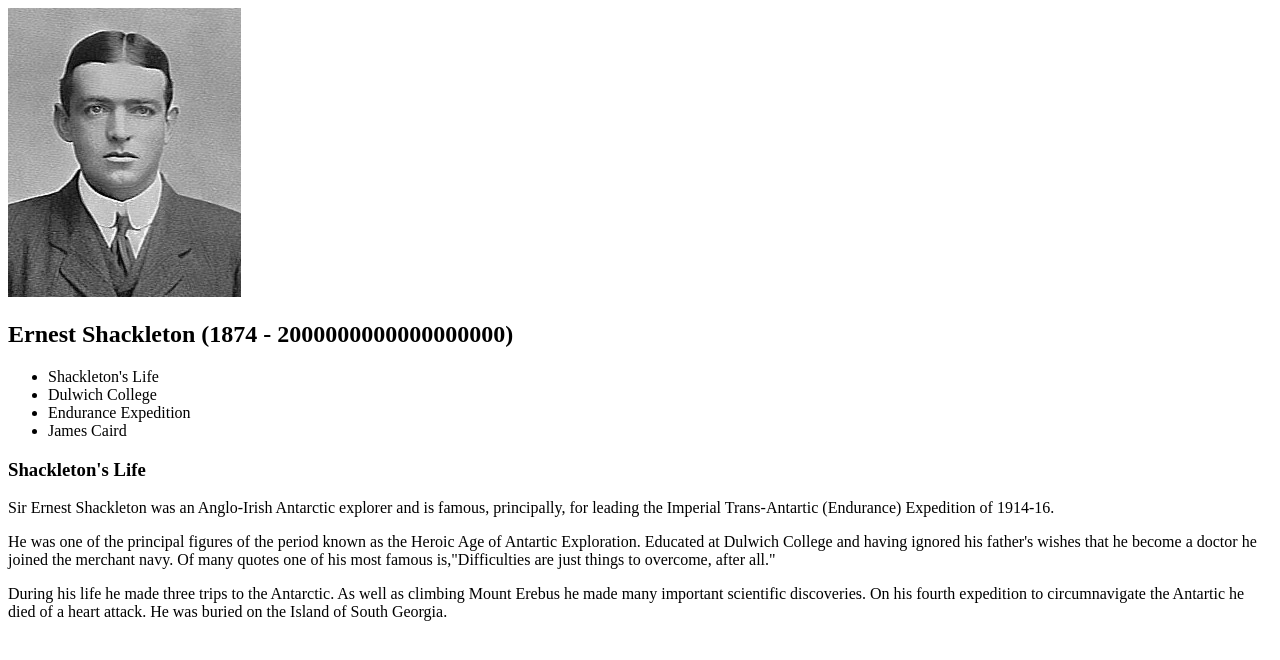
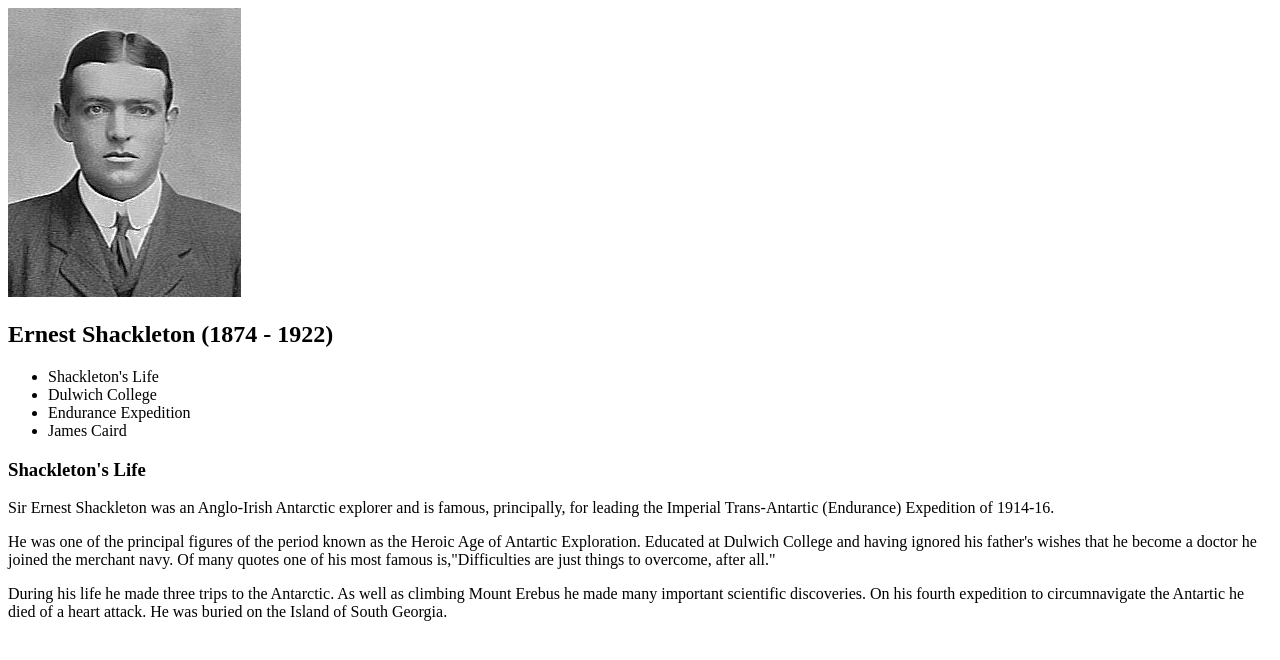
Before and after one commit to jacobltaylor/jacobltaylor.github.io, a plain HTML site: page index.html in a window 1280 px wide. Drawn offline with Linux system fonts and the light colour scheme.

Commit message:
Update index.html

```diff
--- a/index.html
+++ b/index.html
@@ -12,7 +12,7 @@
 
 <img src="shackletonicon.jpg" alt="Ernest Shackleton at Dulwich College." />
 
-<h2> Ernest Shackleton (1874 - 2000000000000000000) </h2>
+<h2> Ernest Shackleton (1874 - 1922) </h2>
 
 <ul>
 
```
